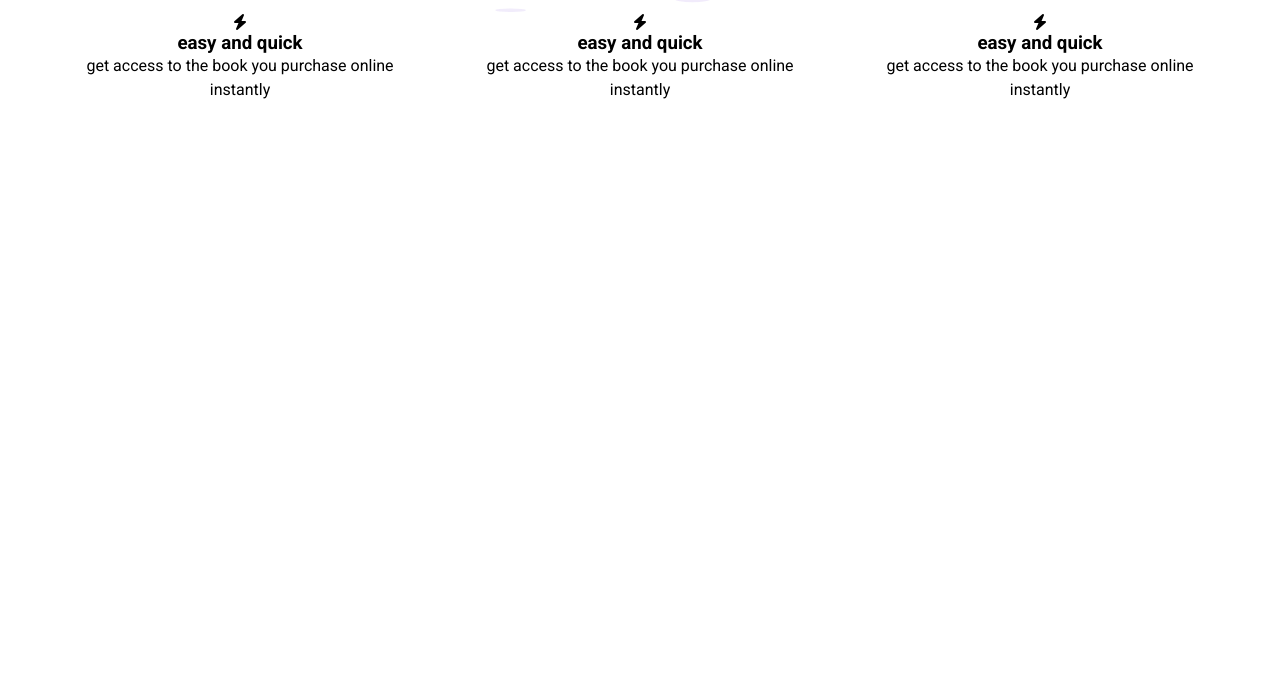
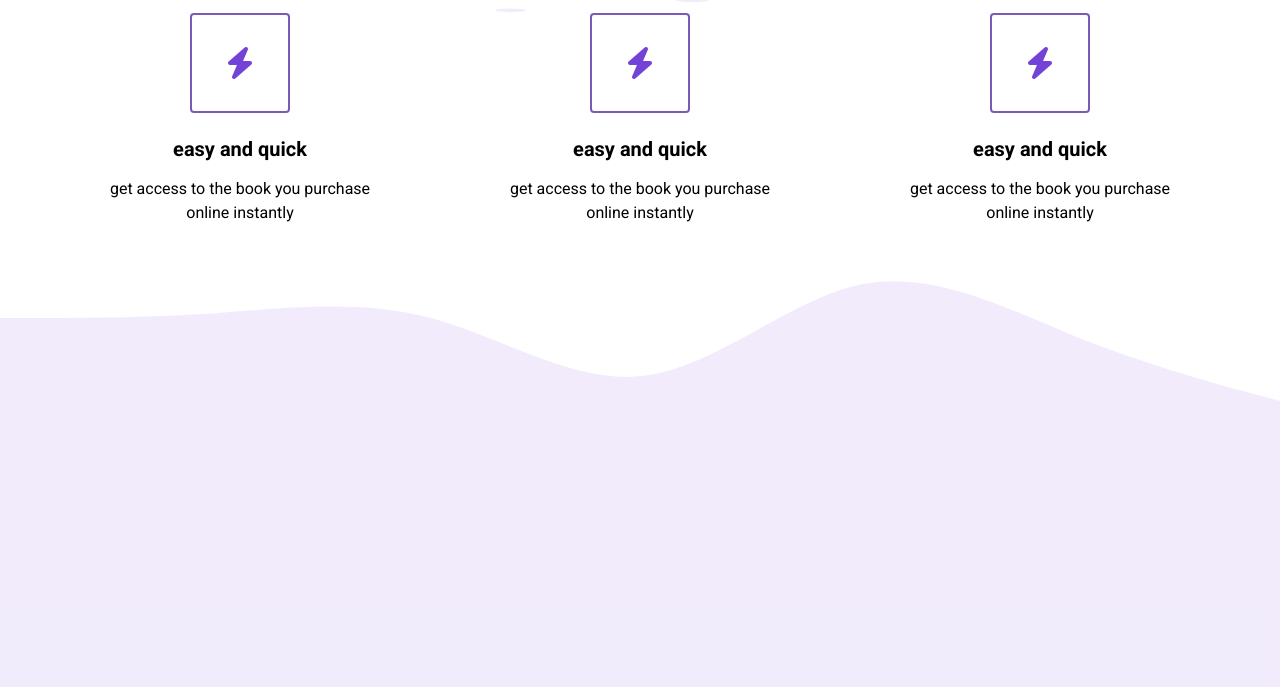
Before and after one commit to ItzReptile/e-commerence, a plain HTML site: page index.html in a window 1280 px wide. Shown: the part 913-1600 px from the top of the page. Before the commit the page ends 1295 px from the top, so only its background shows below. Drawn offline with Linux system fonts and the light colour scheme.

Commit message:
emphasise the name

```diff
--- a/styles.css
+++ b/styles.css
@@ -185,3 +185,30 @@ button:active {
   flex-direction: column;
   justify-content: center;
 }
+
+.highlight__para {
+  text-align: center;
+  max-width: 280px;
+}
+.highlight__img {
+  border: 2px solid #3b0c99ad;
+  width: 100px;
+  height: 100px;
+  display: flex;
+  align-items: center;
+  justify-content: center;
+  border-radius: 4px;
+  font-size: 32px;
+  margin-bottom: 24px;
+  color: #7342d6;
+}
+
+.highlight__subtitle {
+  font-size: 20px;
+  margin-bottom: 16px;
+}
+
+#features{
+    height: 1000px;
+    background-color: rgba(115, 66, 214, 0.1);
+}
```
